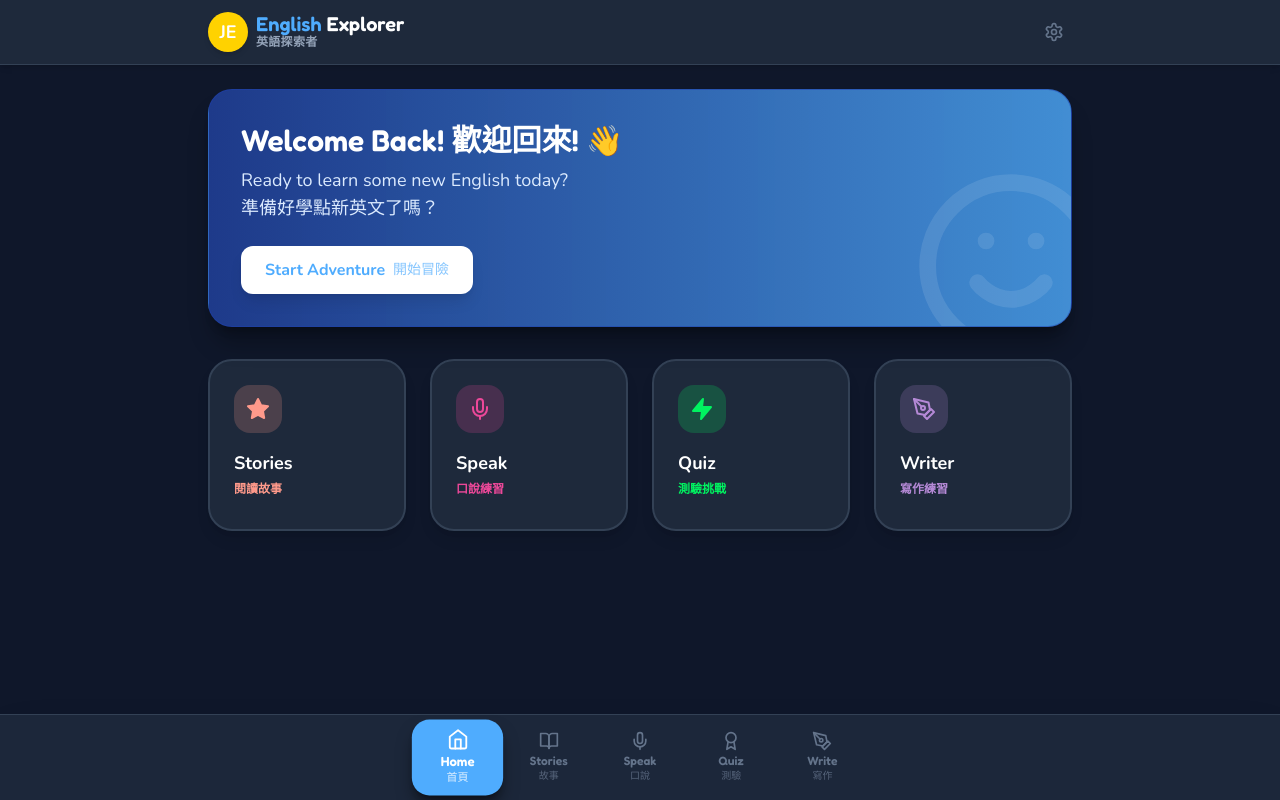
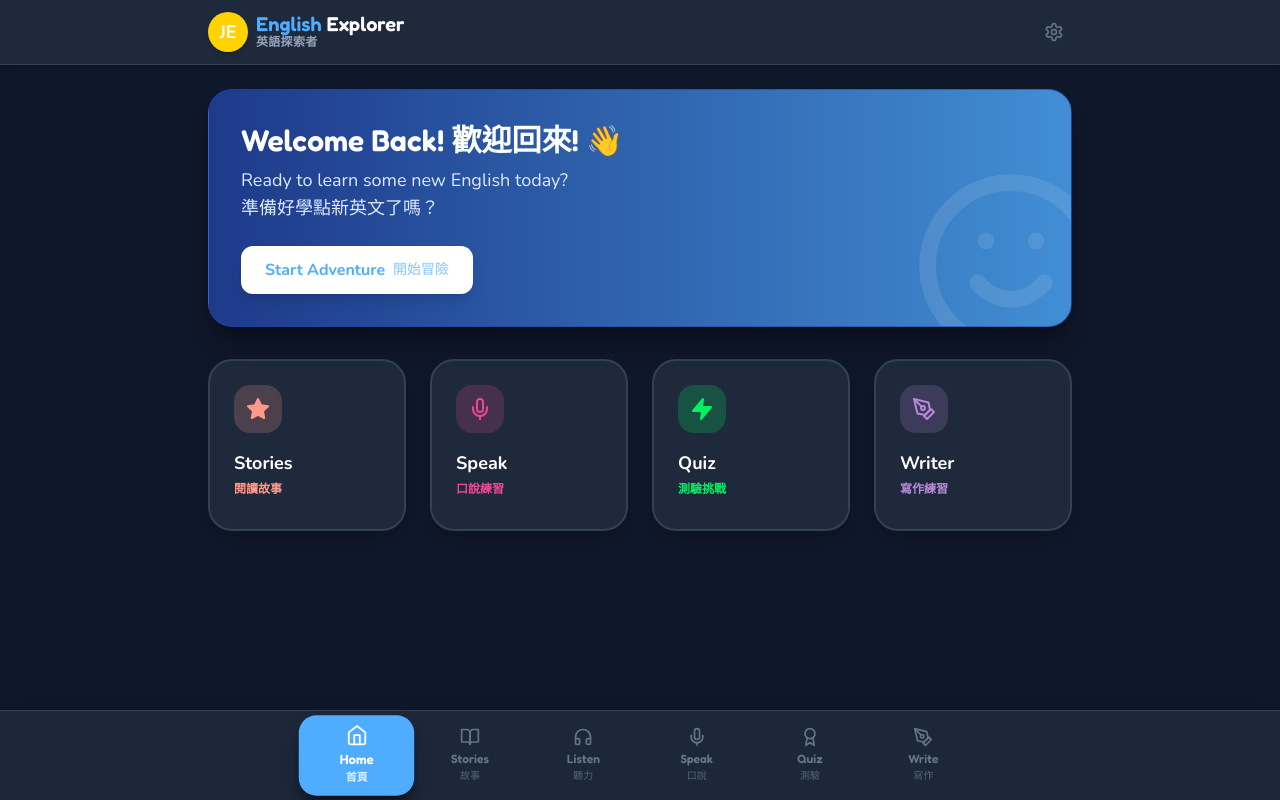
Before and after one commit to MMLL168/junior-english-explorer, a React (Vite) app: page / in a window 1280 px wide. Built offline with nearby package versions, Linux system fonts and the light colour scheme; no server answers.

Commit message:
Update Layout.tsx

```diff
--- a/components/Layout.tsx
+++ b/components/Layout.tsx
@@ -1,6 +1,6 @@
 import React from 'react';
 import { AppView } from '../types';
-import { BookOpen, PenTool, Award, Home, Mic, Settings, LogOut } from 'lucide-react';
+import { BookOpen, PenTool, Award, Home, Mic, Settings, LogOut, Headphones } from 'lucide-react';
 import { removeApiKeyFromStorage } from '../services/geminiService';
 
 interface LayoutProps {
@@ -19,15 +19,15 @@ const NavButton: React.FC<{
 }> = ({ active, onClick, icon, label, subLabel, colorClass }) => (
   <button
     onClick={onClick}
-    className={`flex flex-col items-center justify-center p-2 rounded-2xl transition-all duration-300 transform ${
+    className={`flex flex-col items-center justify-center p-2 rounded-2xl transition-all duration-300 transform min-w-[3.5rem] ${
       active
-        ? `${colorClass} text-white scale-110 shadow-lg shadow-black/50`
+        ? `${colorClass} text-slate-900 scale-110 shadow-lg shadow-black/50 font-bold`
         : 'bg-transparent text-slate-500 hover:bg-slate-800 hover:text-slate-200 hover:scale-105'
     }`}
   >
     <div className="mb-1">{icon}</div>
-    <span className="text-xs font-bold font-display leading-none">{label}</span>
-    <span className="text-[10px] opacity-80 mt-0.5">{subLabel}</span>
+    <span className="text-[10px] md:text-xs font-bold font-display leading-none hidden md:block">{label}</span>
+    <span className="text-[10px] md:text-[10px] opacity-80 mt-0.5">{subLabel}</span>
   </button>
 );
 
@@ -71,14 +71,14 @@ export const Layout: React.FC<LayoutProps> = ({ currentView, onChangeView, child
 
       {/* Bottom Navigation (Mobile & Tablet friendly) */}
       <nav className="fixed bottom-0 left-0 right-0 bg-[#1e293b]/95 backdrop-blur-md border-t border-slate-700 shadow-2xl p-2 z-50">
-        <div className="max-w-md mx-auto grid grid-cols-5 gap-2">
+        <div className="max-w-2xl mx-auto grid grid-cols-6 gap-1 md:gap-2">
           <NavButton
             active={currentView === AppView.HOME}
             onClick={() => onChangeView(AppView.HOME)}
             icon={<Home size={20} />}
             label="Home"
             subLabel="首頁"
-            colorClass="bg-brand-blue"
+            colorClass="bg-brand-blue text-white"
           />
           <NavButton
             active={currentView === AppView.STORY}
@@ -86,7 +86,15 @@ export const Layout: React.FC<LayoutProps> = ({ currentView, onChangeView, child
             icon={<BookOpen size={20} />}
             label="Stories"
             subLabel="故事"
-            colorClass="bg-brand-orange"
+            colorClass="bg-brand-orange text-white"
+          />
+          <NavButton
+            active={currentView === AppView.LISTENING}
+            onClick={() => onChangeView(AppView.LISTENING)}
+            icon={<Headphones size={20} />}
+            label="Listen"
+            subLabel="聽力"
+            colorClass="bg-brand-teal text-slate-900"
           />
           <NavButton
             active={currentView === AppView.SPEAKING}
@@ -94,7 +102,7 @@ export const Layout: React.FC<LayoutProps> = ({ currentView, onChangeView, child
             icon={<Mic size={20} />}
             label="Speak"
             subLabel="口說"
-            colorClass="bg-pink-500"
+            colorClass="bg-pink-500 text-white"
           />
           <NavButton
             active={currentView === AppView.QUIZ}
@@ -102,7 +110,7 @@ export const Layout: React.FC<LayoutProps> = ({ currentView, onChangeView, child
             icon={<Award size={20} />}
             label="Quiz"
             subLabel="測驗"
-            colorClass="bg-brand-green"
+            colorClass="bg-brand-green text-white"
           />
           <NavButton
             active={currentView === AppView.WRITING}
@@ -110,7 +118,7 @@ export const Layout: React.FC<LayoutProps> = ({ currentView, onChangeView, child
             icon={<PenTool size={20} />}
             label="Write"
             subLabel="寫作"
-            colorClass="bg-brand-purple"
+            colorClass="bg-brand-purple text-white"
           />
         </div>
       </nav>
```
